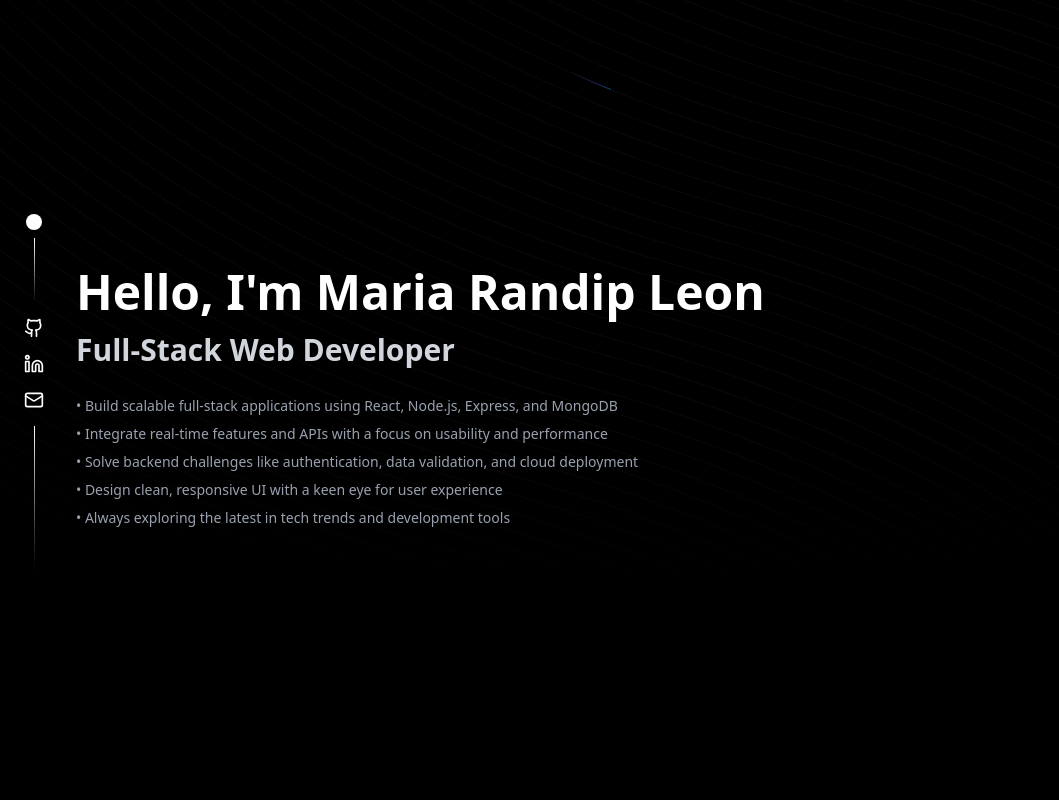
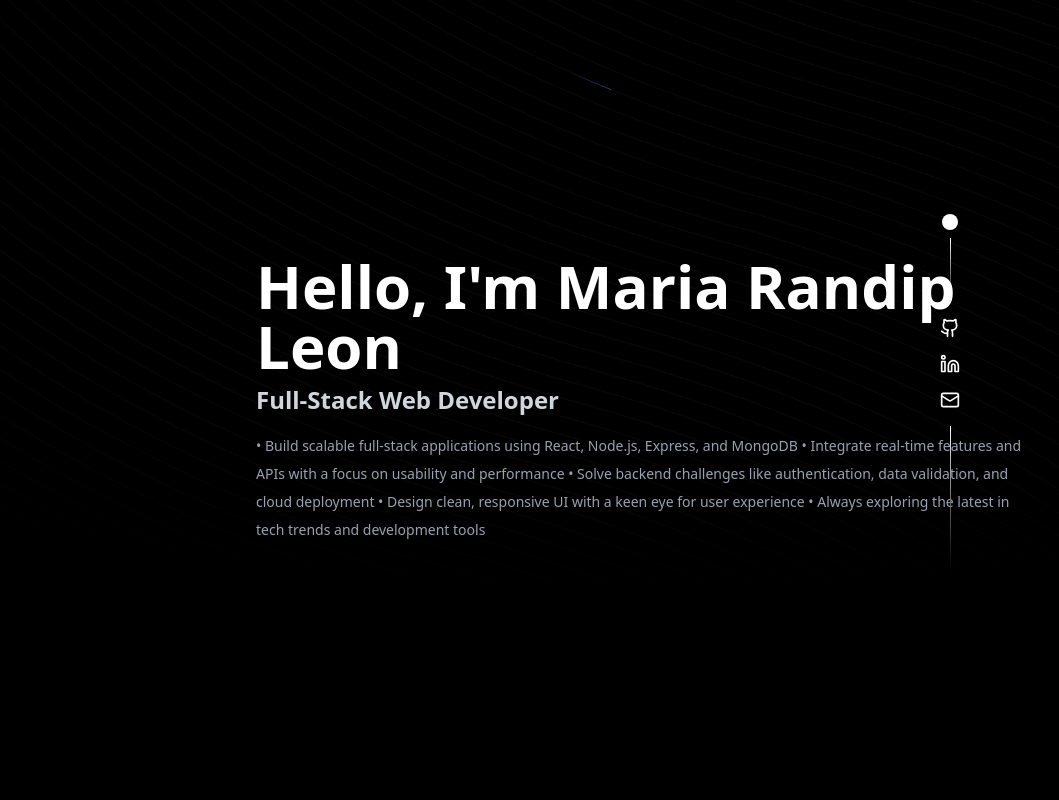
Before and after one commit to leonRandip/PortFolio, a React (Vite) app: page / in a window 1280 px wide. Shown: the top 800 px of the page, without its empty margins (0-1059 px from the left). Built offline with nearby package versions, Linux system fonts and the light colour scheme.

Commit message:
"beams fix"

```diff
--- a/src/portfolio.jsx
+++ b/src/portfolio.jsx
@@ -7,58 +7,45 @@ export default function PortfolioClone() {
   return (
     <main className="relative min-h-screen bg-black text-white overflow-x-hidden font-sans">
       <section className="relative w-full min-h-screen overflow-hidden flex items-center justify-center px-6">
-        <BackgroundBeams className="absolute inset-0 h-full w-full z-0" />
-        <div className="flex items-center max-w-7xl w-full z-10">
-          {/* Left Side Social Icons */}
-          <div className="flex flex-col items-center mr-8 z-10">
+        <BackgroundBeams className="absolute inset-0 z-0 w-full h-full scale-[2] md:scale-100" />
+        <div className="flex flex-col items-center justify-center w-full max-w-6xl md:flex-row gap-8 z-10">
+          {/* Social Icons - Right side for desktop */}
+          <div className="hidden md:flex flex-col items-center justify-center absolute right-80 top-1/2 -translate-y-1/2">
             <div className="w-4 h-4 bg-white rounded-full mb-2"></div>
             <div className="w-px h-16 bg-gradient-to-b from-white to-transparent"></div>
             <div className="flex flex-col items-center gap-4 mt-4">
-              <a
-                href="https://github.com/leonRandip"
-                target="_blank"
-                rel="noopener noreferrer"
-              >
+              <a href="https://github.com/leonRandip" target="_blank" rel="noopener noreferrer">
                 <Github className="w-5 h-5 hover:scale-125 transition-transform" />
               </a>
-              <a
-                href="https://www.linkedin.com/in/leonrandip/"
-                target="_blank"
-                rel="noopener noreferrer"
-              >
+              <a href="https://www.linkedin.com/in/leonrandip/" target="_blank" rel="noopener noreferrer">
                 <Linkedin className="w-5 h-5 hover:scale-125 transition-transform" />
               </a>
-              <a
-                href="https://mail.google.com/mail/?view=cm&fs=1&to=leonrandip@gmail.com"
-                target="_blank"
-                rel="noopener noreferrer"
-              >
+              <a href="https://mail.google.com/mail/?view=cm&fs=1&to=leonrandip@gmail.com" target="_blank" rel="noopener noreferrer">
                 <Mail className="w-5 h-5 hover:scale-125 transition-transform" />
               </a>
             </div>
             <div className="w-px h-40 bg-gradient-to-b from-white to-black mt-4"></div>
           </div>
-          {/* Right Side Text */}
-          <div className="flex flex-col z-10">
-            <h1 className="text-5xl font-bold mb-4">
-              Hello, I'm Maria Randip Leon
-            </h1>
-            <h2 className="text-3xl font-semibold text-gray-300 mb-6">
-              Full-Stack Web Developer
-            </h2>
+
+          {/* Social Icons - Below hero content on mobile */}
+          <div className="flex md:hidden justify-center mt-4 mb-6 space-x-6">
+            <a href="https://github.com/leonRandip" target="_blank" rel="noopener noreferrer">
+              <Github className="w-5 h-5 hover:scale-125 transition-transform" />
+            </a>
+            <a href="https://www.linkedin.com/in/leonrandip/" target="_blank" rel="noopener noreferrer">
+              <Linkedin className="w-5 h-5 hover:scale-125 transition-transform" />
+            </a>
+            <a href="https://mail.google.com/mail/?view=cm&fs=1&to=leonrandip@gmail.com" target="_blank" rel="noopener noreferrer">
+              <Mail className="w-5 h-5 hover:scale-125 transition-transform" />
+            </a>
+          </div>
+
+          {/* Hero Text Content */}
+          <div className="text-center md:text-left max-w-3xl">
+            <h1 className="text-5xl md:text-6xl font-bold mb-2">Hello, I'm Maria Randip Leon</h1>
+            <h2 className="text-2xl font-semibold text-gray-300 mb-4">Full-Stack Web Developer</h2>
             <p className="text-sm text-gray-400 leading-7">
-              • Build scalable full-stack applications using React, Node.js,
-              Express, and MongoDB
-              <br />
-              • Integrate real-time features and APIs with a focus on usability
-              and performance
-              <br />
-              • Solve backend challenges like authentication, data validation,
-              and cloud deployment
-              <br />
-              • Design clean, responsive UI with a keen eye for user experience
-              <br />• Always exploring the latest in tech trends and development
-              tools
+              • Build scalable full-stack applications using React, Node.js, Express, and MongoDB • Integrate real-time features and APIs with a focus on usability and performance • Solve backend challenges like authentication, data validation, and cloud deployment • Design clean, responsive UI with a keen eye for user experience • Always exploring the latest in tech trends and development tools
             </p>
           </div>
         </div>
@@ -222,7 +209,7 @@ export default function PortfolioClone() {
       {/* Footer */}
       <footer className="text-center text-xs text-gray-400 pb-6">
         <p>
-          Coded in Visual Studio Code. Built with React.JS and Tailwind CSS.
+          Coded in Visual Studio Code. Built with React.JS, Tailwind CSS and Aceternity UI.
         </p>
         <p className="mt-1">© Developed by Randip Leon</p>
       </footer>
```
